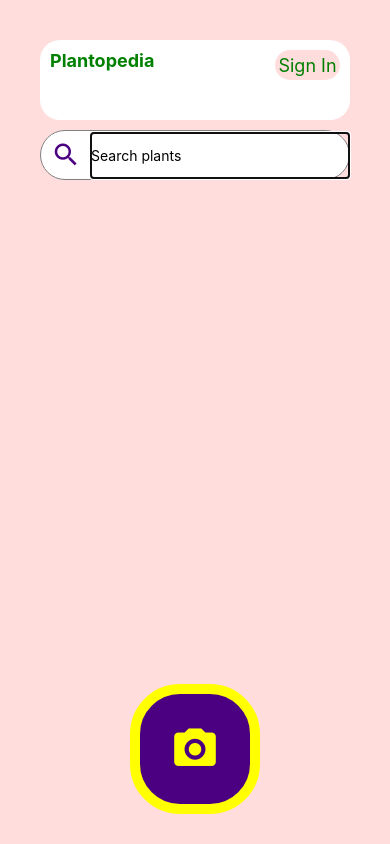
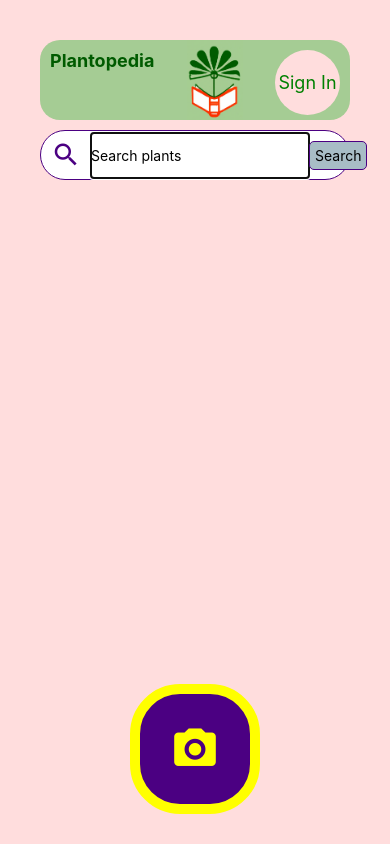
Before and after one commit to rallazov/Plantopedia, a React Native app: screen / in a window 390 px wide. Built offline with nearby package versions, Linux system fonts and the light colour scheme.

Commit message:
added logo and fixed color

```diff
--- a/App.js
+++ b/App.js
@@ -2,17 +2,26 @@ import React, { useState } from 'react';
 import { View, TextInput, TouchableOpacity, Text, Image, StyleSheet } from 'react-native';
 import ImagePicker from 'expo-image-picker';
 import { MaterialCommunityIcons } from '@expo/vector-icons';
+import { Keyboard } from 'react-native';
 
 
+const logo = require('./assets/PlantopediaLogo.png');
 
 const App = () => {
   const [searchTerm, setSearchTerm] = useState('');
   const [image, setImage] = useState(null);
+  const [loggedIn, setLoggedIn] = useState(false);
+  const handleSearch = () => {
+    // Perform API call or any other action with searchTerm here
+    Keyboard.dismiss();
+  };
+
 
   const selectImage = async () => {
     const result = await ImagePicker.openPicker({
       allowsEditing: true,
     });
+
 
     if (!result.cancelled) {
       setImage(result.uri);
@@ -28,13 +37,17 @@ const App = () => {
         </View>
 
         <View style={styles.headerMiddleContainer}>
-          {/* Place for logo */}
+          <Image source={logo} style={styles.headerLogo} />
         </View>
 
         <View style={styles.headerRightContainer}>
-          <View style={styles.headerProfileContainer}>
-            <Text style={styles.headerProfileText}>Sign In</Text>
-          </View>
+          <TouchableOpacity style={styles.headerProfileContainer} onPress={() => setLoggedIn(!loggedIn)}>
+            {loggedIn ? (
+              <Text style={styles.headerProfileText}>User name or initials</Text>
+            ) : (
+              <Text style={styles.headerProfileText}>Sign In</Text>
+            )}
+          </TouchableOpacity>
         </View>
       </View>
 
@@ -51,7 +64,12 @@ const App = () => {
           placeholder="Search plants"
           autoFocus={true}
           underlineColorAndroid="transparent"
+          value={searchTerm}
+          onChangeText={setSearchTerm}
         />
+        <TouchableOpacity onPress={handleSearch}>
+          <Text style={styles.searchButton}>Search</Text>
+        </TouchableOpacity>
       </View>
 
 
@@ -86,7 +104,7 @@ const styles = StyleSheet.create({
   headerContainer: {
     width: '100%',
     height: 80,
-    backgroundColor: 'white',
+    backgroundColor: '#A5CC94',
     alignItems: 'top',
     justifyContent: 'space-between',
     flexDirection: 'row',
@@ -99,17 +117,25 @@ const styles = StyleSheet.create({
   },
   headerText: {
     fontSize: 18,
-    color: 'green',
+    color: '#005B00',
     fontWeight: 'bold'
   },
   headerMiddleContainer: {
     alignItems: 'center',
     height: 80,
   },
+  headerLogo: {
+    width: 80,
+    height: 80,
+    resizeMode: 'contain',
+    overflow: 'visible',
+    marginTop: -10,
+    backgroundColor: '#A5CC94'
+  },
   headerProfileContainer: {
-    height: 30,
+    height: 65,
     width: 65,
-    borderRadius: 20,
+    borderRadius: 50,
     backgroundColor: '#fdd',
     alignItems: 'center',
     justifyContent: 'center',
@@ -128,10 +154,23 @@ const styles = StyleSheet.create({
     backgroundColor: 'white',
     borderRadius: 25,
     borderWidth: 1,
-    borderColor: 'gray',
+    borderColor: 'indigo',
     alignItems: 'center',
     paddingTop: 0,
     marginTop: 10,
+  },
+  searchButton: {
+    backgroundColor: '#A8BDC6',
+    padding: 5,
+    borderRadius: 5,
+    marginRight: 10,
+    borderWidth: 1,
+    borderColor: 'indigo'
+  },
+  searchButtonText: {
+    color: 'indigo',
+    fontWeight: 'bold',
+    fontSize: 16,
   },
   searchIcon: {
     padding: 10,
```
Also changed, not shown: assets/PlantopediaLogo.png (added).
